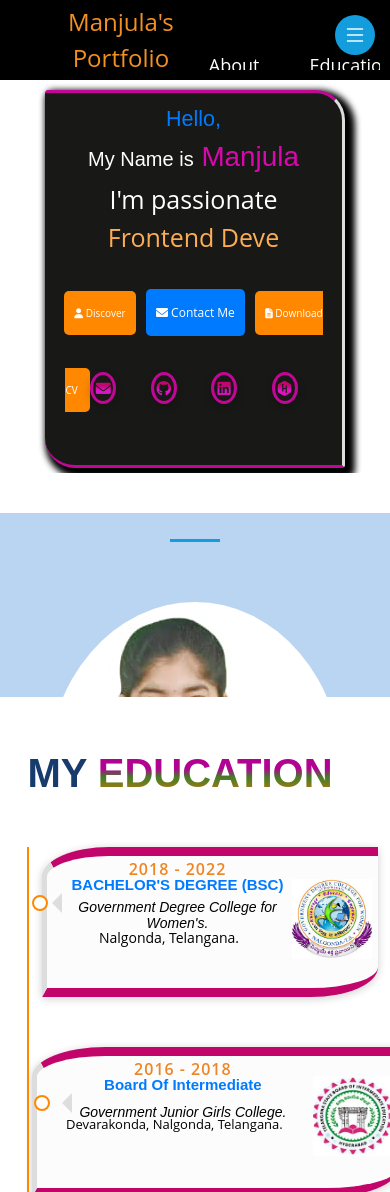
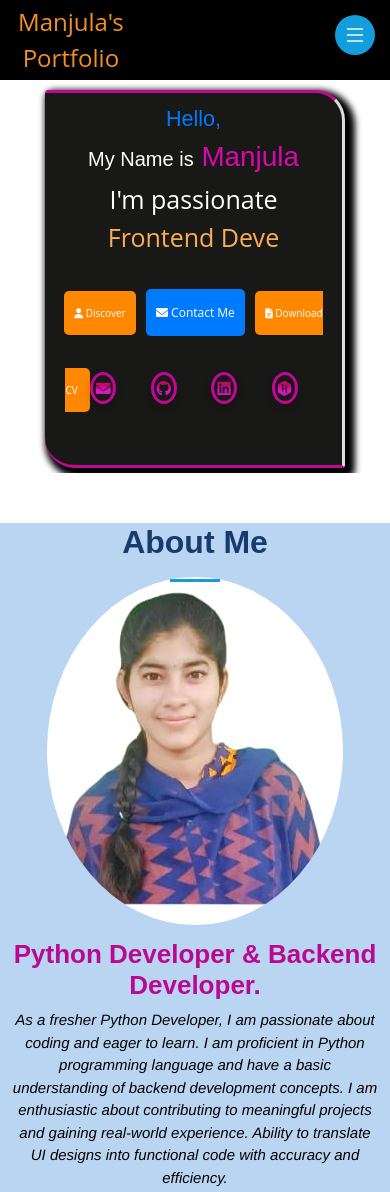
Before and after one commit to ManjulaJatavath/Personal_Portfolio, a plain HTML site: page home.html in a window 390 px wide. Shown: the top 1192 px of the page. Drawn offline with nearby package versions, Linux system fonts and the light colour scheme; a web font is replaced by a local one.

Commit message:
code updated

```diff
--- a/assets/css/retrive .css
+++ b/assets/css/retrive .css
@@ -137,7 +137,7 @@
           height: 165vh !important;
       }
       #experience1.internship-section1{
-        height: 146vw;
+        height: 112vw;
         width: 100%;
         margin-top: -80px;
       }
@@ -208,8 +208,9 @@
     }
     .skills_section {
       height: 280vw !important;
-      margin-top: 40px !important;
+      margin-top: -100px !important;
       width: fit-content;
+      margin-bottom: -150px;
     }
     .education {
       height: 170vw !important;
@@ -265,10 +266,39 @@ p.fst-italic{
   margin-bottom: 20px;
   margin-top: -150px;
 }
+.about {
+  margin-top: 10px;
+  background-color: hwb(211 73% 5%);
+  height: 237vw;
+}
+.about .section-title h2{
+  margin-top: 30px;
+  margin-bottom: -60px;
+}
+.about .content h3 {
+  font-weight: 700;
+  font-size: 26px;
+  color: hsl(314, 92%, 38%);
+  margin-top: -10px !important;
+}
 div.row{
   text-align: center;
   font-family: 'Franklin Gothic Medium', 'Arial Narrow', Arial, sans-serif;
   font-size: 15px;
+  text-align: center;
+}
+.row ul {
+  text-align: center;
+  margin-left: 60px;
+}
+ul.nav-links{
+  padding: 0;
+    display: grid;
+    margin: 0;
+    list-style-type: none;
+    align-items: center;
+    justify-content: flex-end;
+    margin-left: 250px !important;
 }
 .btn-icon {
   justify-content: center;
@@ -443,6 +473,7 @@ element.style {
 @media only screen and (max-width: 600px) {
   .internship-section .education-item h2 {
       font-size: 23px;
+      margin-top: -50px;
   }
   .timeline-date{
      font-size: 10px;
@@ -510,8 +541,8 @@ element.style {
 #experience.internship-section {
   text-align: center;
   width: 100% !important;
-  height: 296vw !important;
-  margin-left: -10px !important;
+  height: 220vw !important;
+  margin-left: -2px !important;
 }
 .education-item h2 {
 font-weight: 700;
--- a/assets/css/style.css
+++ b/assets/css/style.css
@@ -824,8 +824,8 @@ body.dark-mode .rightSection img {
           margin-top: 0px 0px;
 
       }
-      .left{
-        margin-top: 0px;
+      div.name{
+        margin-left: -50px;
       }
   }
   .projects {
--- a/home.html
+++ b/home.html
@@ -30,7 +30,9 @@
       <nav id="navbarr" class="navbarr" style="display: flex; justify-content: space-between; align-items: center; height: 80px; background-color: black; text-align: center; font-size: large; overflow: hidden; margin: 0; padding: 0 18px; border: 10px solid black; width: 100%;">
         <!-- Left-aligned item -->
         <div class="left" style="font-size: 1.5rem; color: hsl(32deg 88.68% 54.1%);">
+          <div class="name">
             <a href="#" style="text-decoration: none; color: inherit;">Manjula's Portfolio</a>
+          </div>
         </div>
 
         <!-- Right-aligned items -->
```
